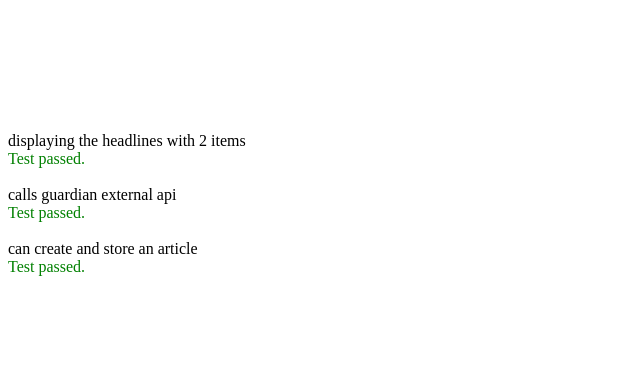
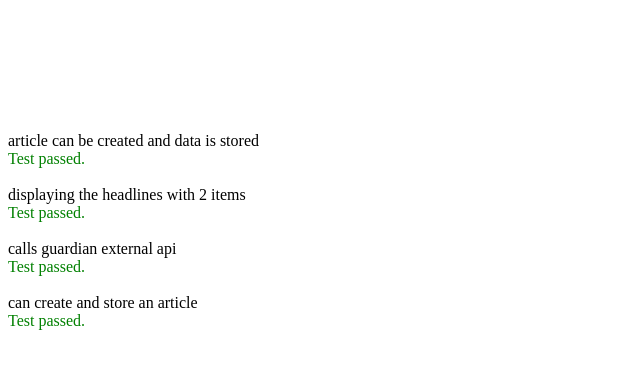
Before and after one commit to peter-miklos/marmite_news_project, a plain HTML site: page MarmiteRunner.html in a window 1280 px wide. Shown: the whole page, without its empty margins (0-640 px from the left). Drawn offline with Linux system fonts and the light colour scheme; no server answers.

Commit message:
article and relevant test case have been created

```diff
--- a/MarmiteRunner.html
+++ b/MarmiteRunner.html
@@ -9,11 +9,13 @@
     <!-- include source files here... -->
     <script src="MQuery.js"></script>
     <script src="Interface.js"></script>
+    <script src="src/Article.js"></script>
     <script src="src/News.js"></script>
 
     <!-- include spec files here... -->
     <script src="spec/interfaceSpec.js"></script>
     <script src="spec/newsSpec.js"></script>
+    <script src="spec/ArticleSpec.js"></script>
 
   <div id="test_div" style="visibility: hidden"> </div>
 
--- a/lib/marmite.js
+++ b/lib/marmite.js
@@ -1,5 +1,6 @@
 window.onload = function(){
   //call function from the spec folder
+  articleSpec();
   interfaceSpec();
   newsSpec();
 };
--- a/spec/ArticleSpec.js
+++ b/spec/ArticleSpec.js
@@ -0,0 +1,15 @@
+function articleSpec() {
+  describe("article can be created and data is stored", function() {
+    var articleObject = {
+                "id": "politics/blog/2014/feb/17/alex-salmond-speech-first-minister-scottish-independence-eu-currency-live",
+                "sectionId": "politics",
+                "sectionName": "Politics",
+                "webPublicationDate": "2014-02-17T12:05:47Z",
+                "webTitle": "Alex Salmond speech – first minister hits back over Scottish independence – live",
+                "webUrl": "http://www.theguardian.com/politics/blog/2014/feb/17/alex-salmond-speech-first-minister-scottish-independence-eu-currency-live",
+                "apiUrl": "http://content.guardianapis.com/politics/blog/2014/feb/17/alex-salmond-speech-first-minister-scottish-independence-eu-currency-live"
+            }
+    var article = new Article(articleObject)
+    expect.isTrue(article.sectionName === articleObject.sectionName);
+  })
+}
--- a/src/Article.js
+++ b/src/Article.js
@@ -0,0 +1,9 @@
+function Article(articleObject) {
+  this.id = articleObject.id;
+  this.sectionId = articleObject.sectionId;
+  this.sectionName = articleObject.sectionName;
+  this.webPublicationDate = articleObject.webPublicationDate;
+  this.webTitle = articleObject.webTitle;
+  this.webUrl = articleObject.webUrl;
+  this.apiUrl = articleObject.apiUrl;
+}
```
